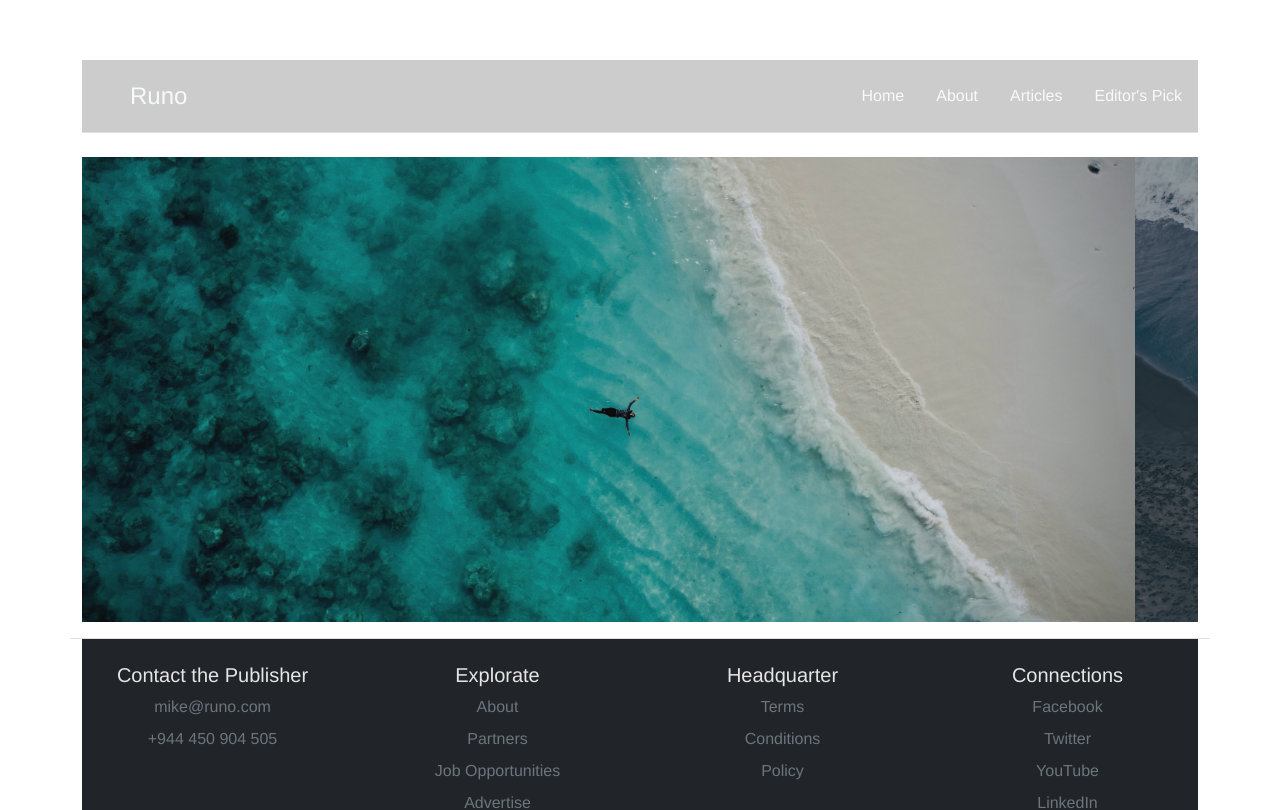
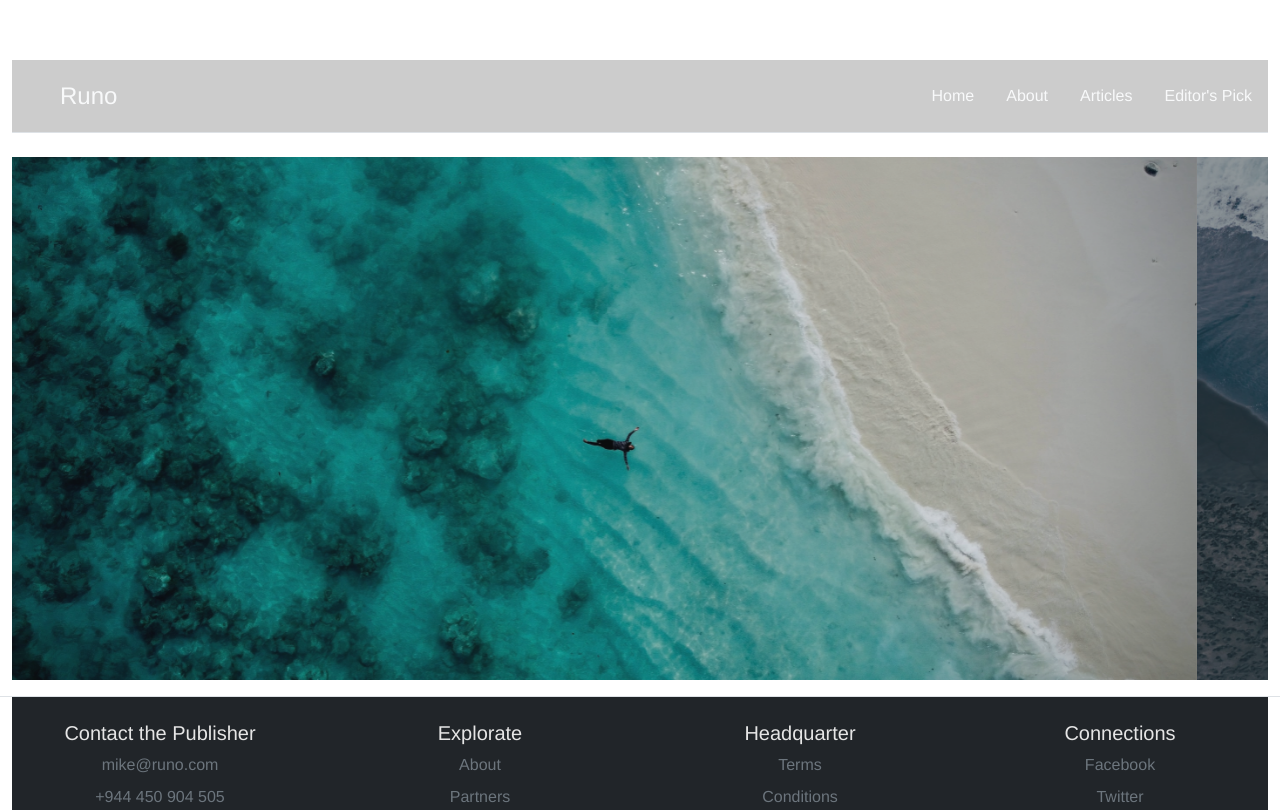
Before and after one commit to blaz-k/runo, a Vue app: page /#/ in a window 1280 px wide. Shown: the top 810 px of the page. Built offline with nearby package versions, Linux system fonts and the light colour scheme.

Commit message:
added container to pages; body-conainer-fluid

```diff
--- a/src/App.vue
+++ b/src/App.vue
@@ -1,5 +1,5 @@
 <template>
-  <main class="container">
+  <main class="container-fluid">
     <Navbar />
     <router-view />
 
--- a/src/assets/global.css
+++ b/src/assets/global.css
@@ -15,7 +15,9 @@ body {
   background-repeat: no-repeat; /* Do not repeat the image */
   background-size: cover;
 }
-
+.container-fluid {
+  max-width: 110%;
+}
 /*--------------------------------------MEDIA--------------------------------------*/
 
 @media only screen and (max-width: 325px) {
--- a/src/pages/About.vue
+++ b/src/pages/About.vue
@@ -1,5 +1,5 @@
 <template>
-  <div>
+  <div class="container">
     <p>
       Seamlessly syndicate cutting-edge architectures rather than collaborative
       collaboration and idea-sharing. Proactively incubate visionary interfaces
--- a/src/pages/Article.vue
+++ b/src/pages/Article.vue
@@ -1,5 +1,5 @@
 <template>
-  <div id="article">
+  <div id="article" class="container">
     <div class="row row-cols-1 row-cols-md-4 g-4">
       <div class="col">
         <div class="card border-0 h-100">
--- a/src/pages/EditorsPick.vue
+++ b/src/pages/EditorsPick.vue
@@ -1,6 +1,6 @@
 <template>
   <div>Editors Pick</div>
-  <div id="editorsPick-section">
+  <div id="editorsPick-section" class="container">
     <div class="row">
       <div class="text-white col-lg-4">
         <div class="card">
--- a/src/pages/Home.vue
+++ b/src/pages/Home.vue
@@ -1,5 +1,5 @@
 <template>
-  <div>
+  <div class="">
     <div
       id="carouselExampleSlidesOnly"
       class="carousel slide"
--- a/src/store.js
+++ b/src/store.js
@@ -14,11 +14,11 @@ export default createStore({
         async fetchCount(store){
             //const newNum = 5;
             let res = await axios.get(
-                "api.openweathermap.org/data/2.5/weather?q=london&appid=0c668be6443fc2414eb819d27abd76da"
+                "https://api.openweathermap.org/data/2.5/weather?q=london&appid=0c668be6443fc2414eb819d27abd76da"
             ); // [6]
 
-            store.commit("setCount", res.data)
-            console.log(res.data.current.humidity)
+            store.commit("setCount", res.data.weather[0].main)
+            console.log(res)
 
 
         }
```
